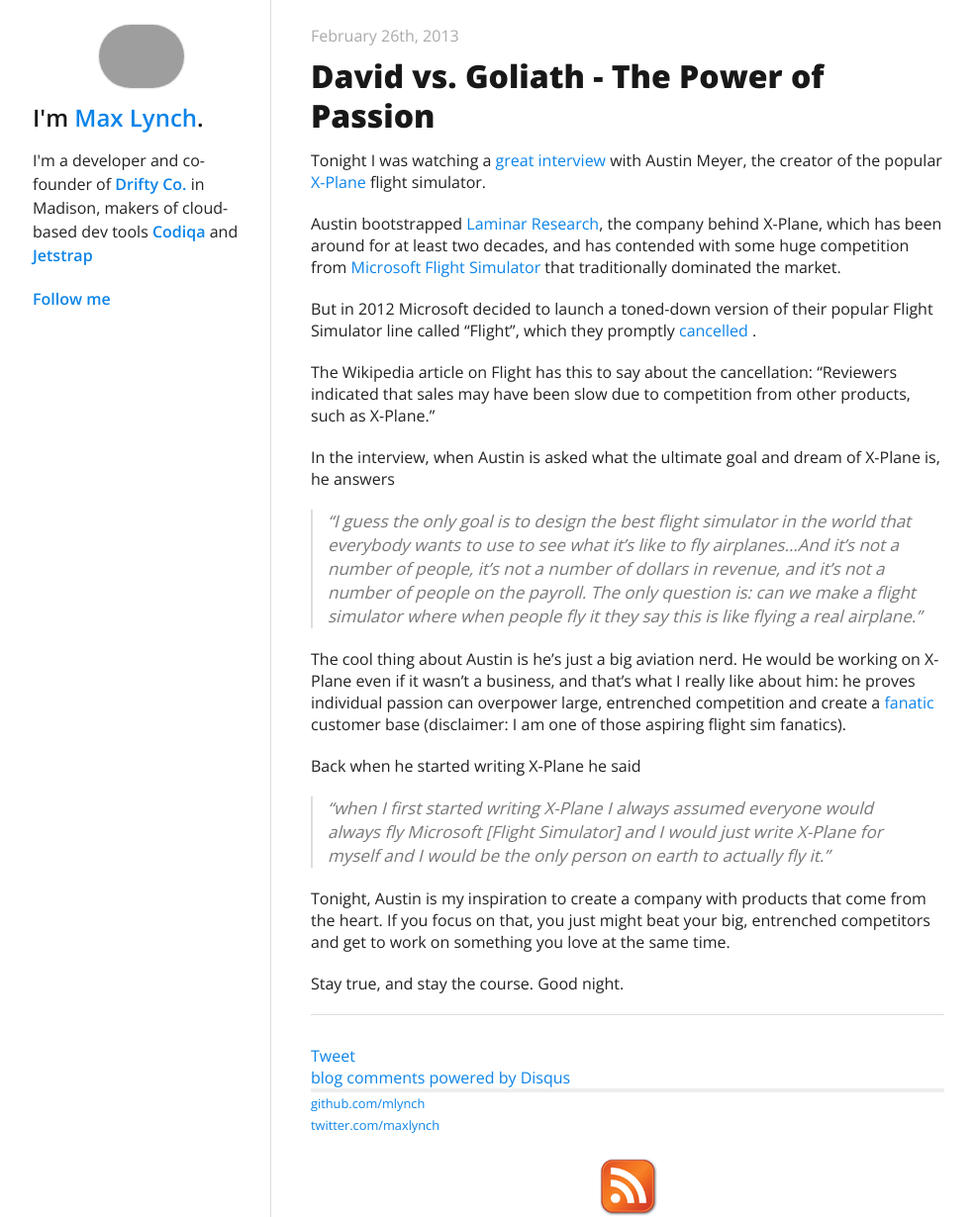
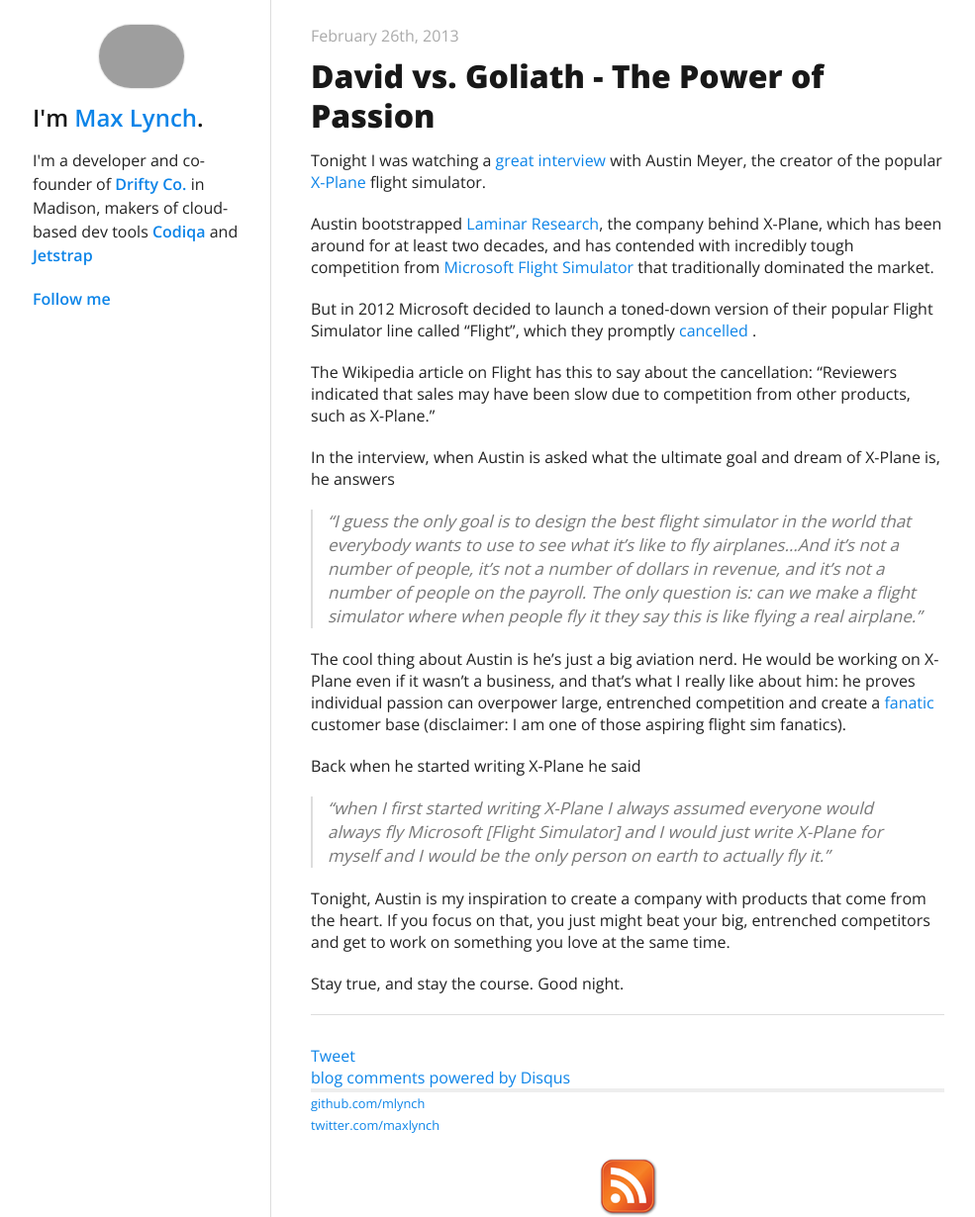
Before and after one commit to mlynch/mlynch.github.com, a Jekyll site: the page built from _posts/2013-02-26-austinmeyer.markdown, in a window 1280 px wide. Shown: the whole page at 99% size, without its empty margins (137-1122 px from the left). Built offline with Jekyll 4.4.1, drawn with Linux system fonts in a browser that asks for light colours; nearby versions of some CDN libraries; Markdown is read by kramdown in place of the engine named in the settings; comment, search, counter and statistics services are not loaded; grey boxes are pictures that could not be loaded.

Commit message:
Update _posts/2013-02-26-austinmeyer.markdown

```diff
--- a/_posts/2013-02-26-austinmeyer.markdown
+++ b/_posts/2013-02-26-austinmeyer.markdown
@@ -16,7 +16,7 @@ summary:
 
 Tonight I was watching a [great interview](http://www.youtube.com/watch?v=KmdiQcybhLw) with Austin Meyer, the creator of the popular [X-Plane](http://x-plane.com/) flight simulator.
 
-Austin bootstrapped [Laminar Research](http://www.laminarresearch.com/), the company behind X-Plane, which has been around for at least two decades, and has contended with some huge competition from [Microsoft Flight Simulator](http://en.wikipedia.org/wiki/Microsoft_Flight_Simulator) that traditionally dominated the market.
+Austin bootstrapped [Laminar Research](http://www.laminarresearch.com/), the company behind X-Plane, which has been around for at least two decades, and has contended with incredibly tough competition from [Microsoft Flight Simulator](http://en.wikipedia.org/wiki/Microsoft_Flight_Simulator) that traditionally dominated the market.
 
 But in 2012 Microsoft decided to launch a toned-down version of their popular Flight Simulator line called "Flight", which they promptly [cancelled](http://en.wikipedia.org/wiki/Microsoft_Flight#Cancellation) .
 
```
